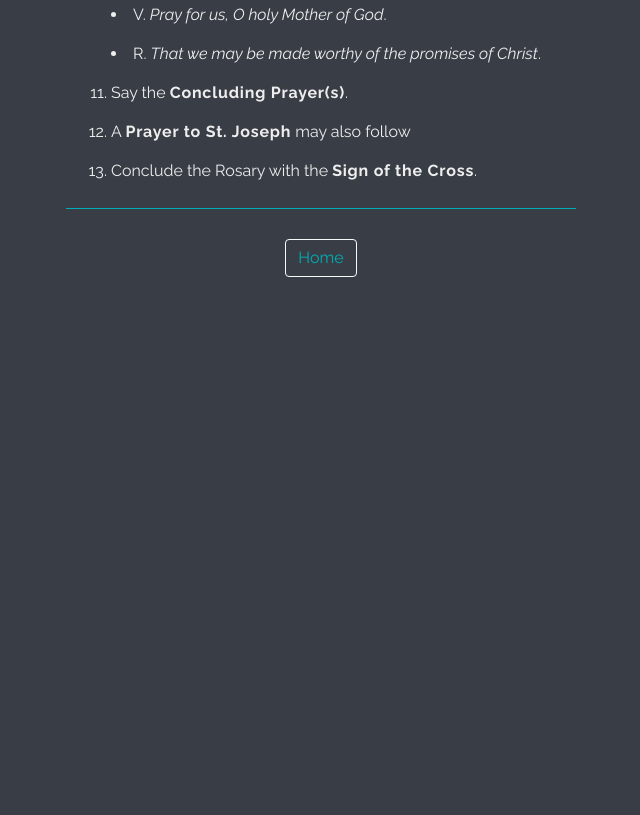
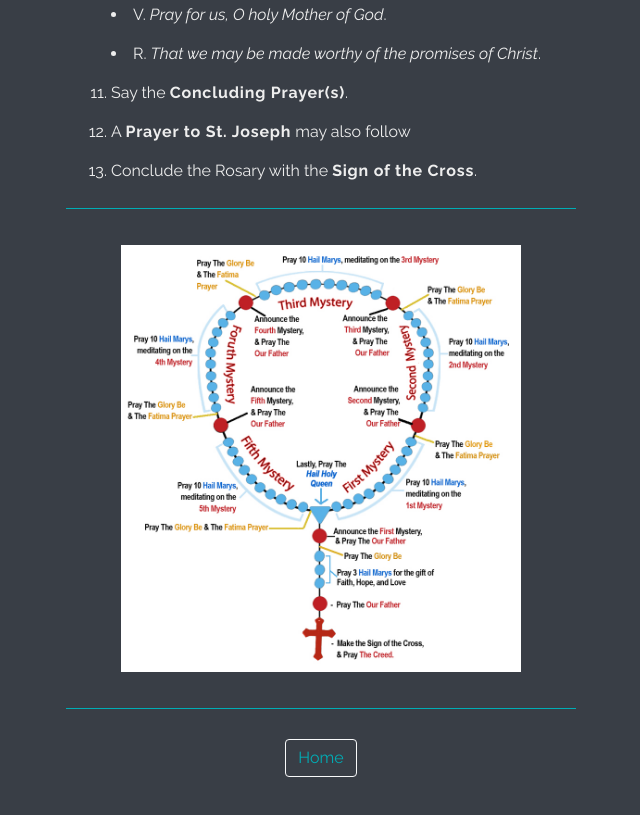
Before and after one commit to deleonanddeleon/how-to-pray-rosary, a plain HTML site: page how-to.html in a window 1280 px wide. Shown: the part 685-1500 px from the top of the page, without its empty margins (319-959 px from the left). Before the commit the page ends 1032 px from the top, so only its background shows below. Drawn offline with nearby package versions, Linux system fonts and the light colour scheme.

Commit message:
Add image to how-to

```diff
--- a/css/styles-how-to.css
+++ b/css/styles-how-to.css
@@ -243,6 +243,21 @@ hr {
   border-color: var(--color-turquoise);
 }
 
+/* Image */
+#rosary-illustration {
+  background: var(--color-grey);
+  padding: 20px;
+  margin: 0;
+}
+
+#rosary-illustration > img {
+  max-width: 100%;
+  display: block;
+  height: auto;
+  margin: 0 auto;
+  width: 400px;
+}
+
 /* Body Nav  */
 .body-nav {
   display: flex;
--- a/how-to.html
+++ b/how-to.html
@@ -66,6 +66,12 @@
       </article>
       <hr>
     </section>
+    <section class="main-section">
+      <figure id="rosary-illustration">
+        <img src="images/Rosary_Illustrated.jpg" alt="image-rosary">
+      </figure>
+    </section>
+    <hr>
     <section class="body-nav">
       <button type="button" class="btn btn-outline-light"><a href="index.html">Home</a></button>
     </section>
```
Also changed, not shown: images/Rosary_Illustrated.jpg (added).
